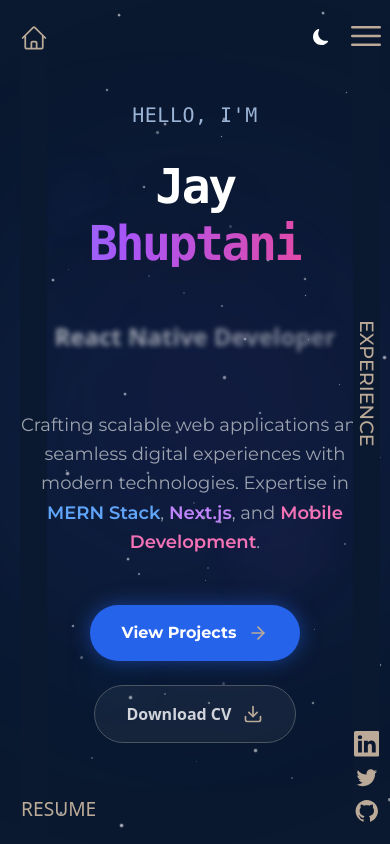
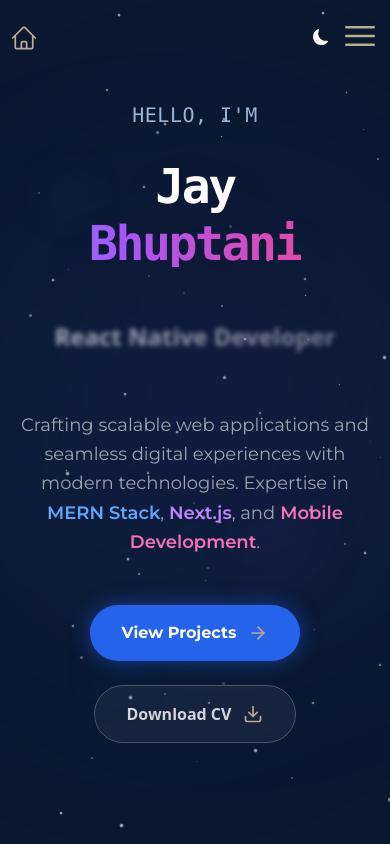
Before and after one commit to jaybhuptani10/Portfolio, a React (Vite) app: page / in a window 390 px wide. Shown: the top 844 px of the page. Built offline with nearby package versions, Linux system fonts and the light colour scheme; a web font is replaced by a local one.

Commit message:
Fix phone

```diff
--- a/src/components/home/Left.jsx
+++ b/src/components/home/Left.jsx
@@ -41,7 +41,7 @@ const Left = () => {
         initial="hidden"
         animate="visible"
         transition={{ ease: "easeOut", duration: 2, delay: 0.5 }}
-        className="cursor-pointer mb-5 sm:mb-0 "
+        className="cursor-pointer mb-5 sm:mb-0 hidden sm:block"
       >
         <a
           className="Resume dark:text-black"
--- a/src/components/home/Right.jsx
+++ b/src/components/home/Right.jsx
@@ -9,8 +9,9 @@ const Right = ({ navbar, setNavbar, currentPage }) => {
 
   return (
     <div className="flex right dark:bg-[#F1DEDC] sm:dark:bg-[#F1DEDC] sm:py-10 flex-col h-screen text-white items-center justify-between fixed">
-      <MagneticButton className="z-[1001] relative">
-        <svg
+      <div className="mt-4 sm:mt-0 z-[1001] relative">
+        <MagneticButton>
+          <svg
           onClick={onMenuClick} // Handles both opening and closing
           xmlns="http://www.w3.org/2000/svg"
           fill="none"
@@ -34,10 +35,11 @@ const Right = ({ navbar, setNavbar, currentPage }) => {
           )}
         </svg>
       </MagneticButton>
+      </div>
 
-      <h2 className="right-h2 uppercase dark:text-black">{currentPage}</h2>
+      <h2 className="right-h2 uppercase dark:text-black hidden sm:block">{currentPage}</h2>
 
-      <div className="flex flex-col gap-2 cursor-pointer socials socials-up dark:text-black">
+      <div className="hidden sm:flex flex-col gap-2 cursor-pointer socials socials-up dark:text-black">
         <MagneticButton>
           <a
             target="_blank"
--- a/src/components/home/home.css
+++ b/src/components/home/home.css
@@ -370,9 +370,6 @@ h3 {
   .socials-up {
     padding: 20px 0;
   }
-  /* .Main{
-     background-color: #4F646F;
-   } */
   .carousel-container {
     width: 72%;
     margin: 0 0px;
@@ -393,21 +390,23 @@ h3 {
     min-height: 100vh;
   }
   .left {
+    position: absolute;
+    width: auto;
     height: 100%;
-    z-index: 10;
-
-    left: 20px;
-    background-color: #0a192f;
+    z-index: 50;
+    left: 10px;
+    background-color: transparent;
   }
   .Left-h1 {
     display: none;
   }
   .right {
-    z-index: 10;
-    padding: 8px;
-    background-color: #0a192f;
-
+    position: absolute;
+    width: auto;
+    height: 100%;
+    z-index: 50;
     right: 10px;
+    background-color: transparent;
   }
   .Profile-div-1 {
     height: clamp(30vh, 40vw, 45vh);
```
